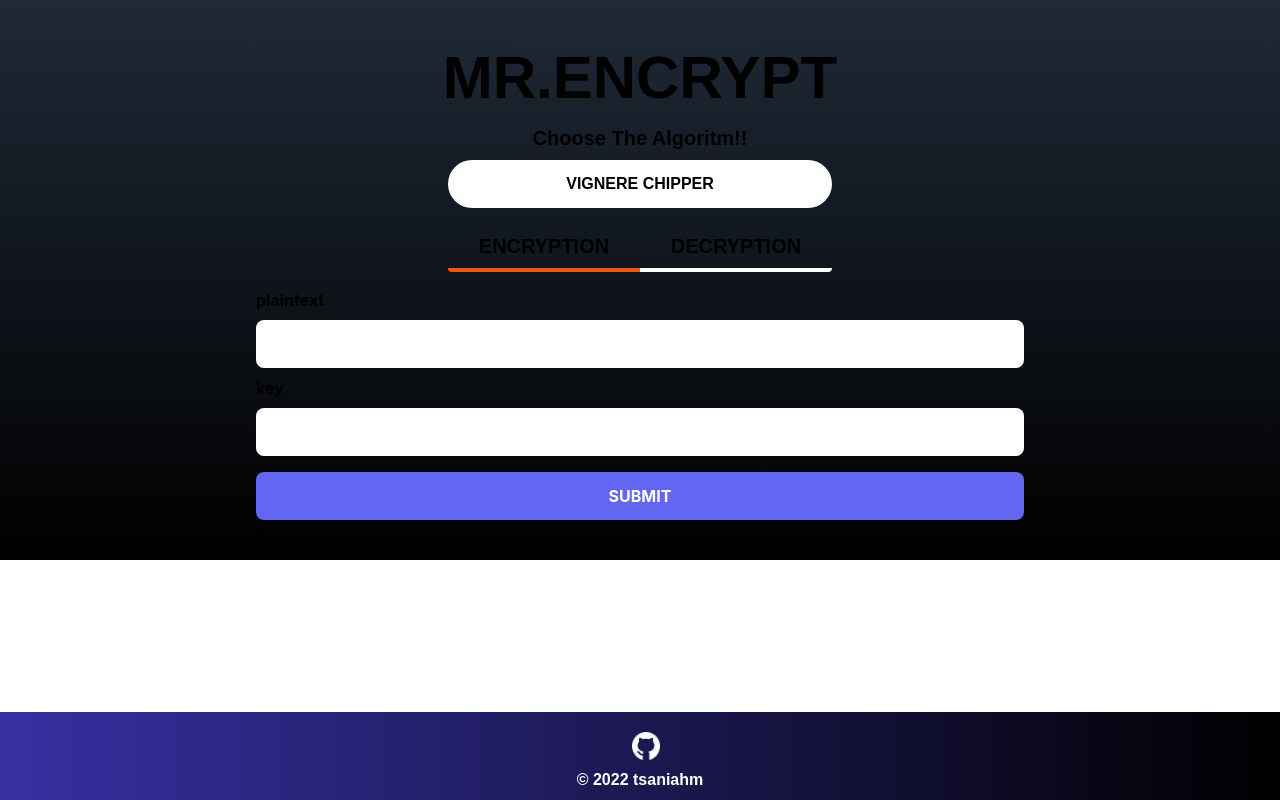
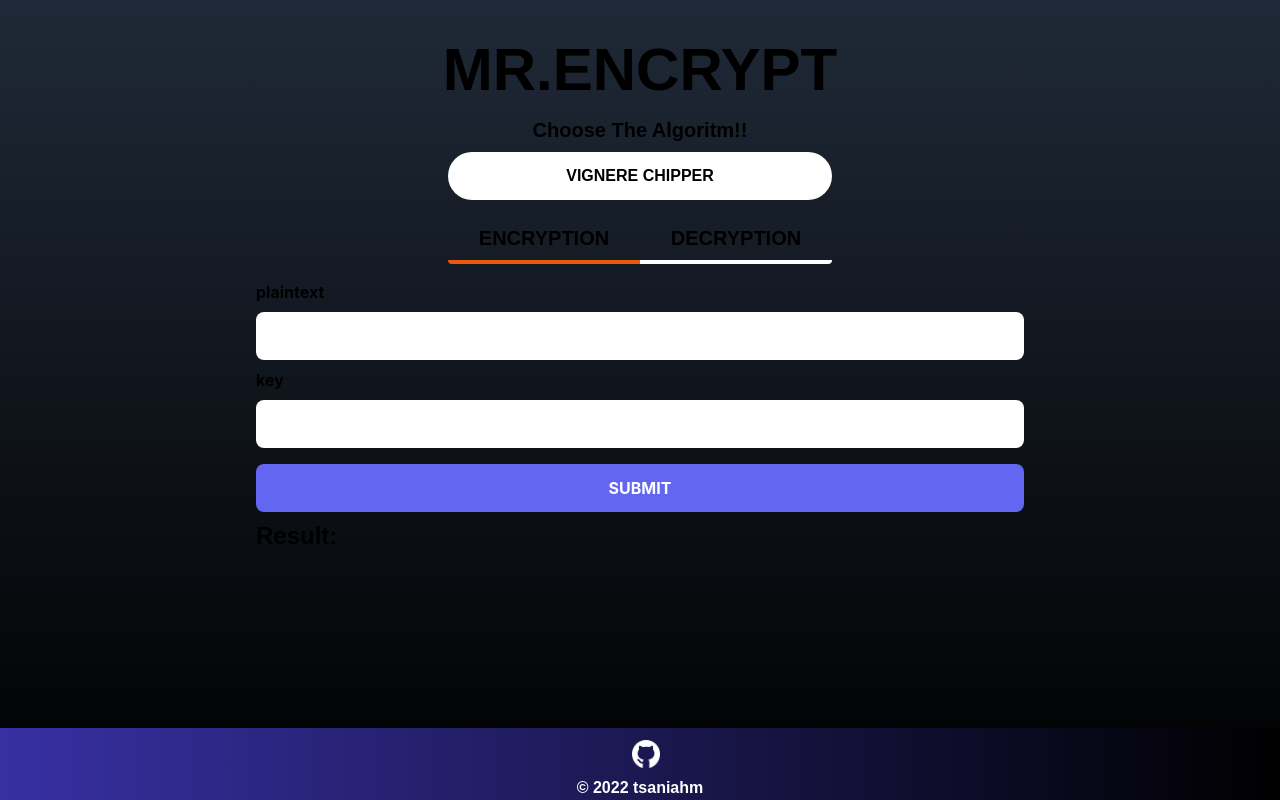
Before and after one commit to tsaniahm/next-encryt, a Next.js app: page / in a window 1280 px wide. Built offline with nearby package versions, Linux system fonts and the light colour scheme.

Commit message:
add vignere

```diff
--- a/components/molecules/Footer/Footer.js
+++ b/components/molecules/Footer/Footer.js
@@ -3,7 +3,8 @@ import Heading from "../../atoms/text/Heading"
 
 const Footer = () => {
     return(
-        <div className="fixed bottom-0 flex flex-col items-center justify-center w-full py-2 h-18 bg-gradient-to-r from-indigo-800 to-black">
+        <div className='relative min-h-full'>
+            <div className="absolute bottom-0 flex flex-col items-center justify-center w-full h-fit y-2 h h-18 bg-gradient-to-r from-indigo-800 to-black">
             <div className="flex items-center justify-center w-full h-full">
                 <div className="w-8 h-8 mx-1 mt-3 mb-1">
                 <Image src="/Images/github.png" alt="copy img" width="28" height="28" className="mx-2" />
@@ -11,6 +12,7 @@ const Footer = () => {
             </div>
             <Heading size="xs" fontWeight="bold" color="white">&#169; 2022 tsaniahm</Heading>
         </div>
+        </div>
     )
 }
 
--- a/components/organism/specificDropdown/ChooseAlgoDropdown.js
+++ b/components/organism/specificDropdown/ChooseAlgoDropdown.js
@@ -19,7 +19,7 @@ const ChooseAlgoDropdown = ({ algoritms, selected, setAlgoritm }) => {
                 <Heading size="xs" fontWeight="bold" transform="uppercase" color="black">{selected} chipper</Heading>
             </div>
             {open && (
-                <div className="absolute z-10 w-11/12 bg-white rounded-lg mb-36 md:w-8/12 xl:w-4/12 xl:mb-32">
+                <div className="absolute z-10 w-11/12 bg-white rounded-lg mt-36 md:w-8/12 xl:w-4/12 xl:mb-32">
                     <ul className="flex flex-col items-center justify-center py-1 text-sm text-gray-700 dark:text-gray-200">
                         {algoritms?.map((item) => (
                             <div className="w-full py-2 hover:bg-indigo-500" onClick={() =>handleSelect(item)} key={item}>
--- a/pages/index.js
+++ b/pages/index.js
@@ -61,7 +61,7 @@ export default function Home() {
         <meta property="og:title" content="Mr Encrypt" key="title" />
       </Head>
       <div><Toaster /></div>
-      <div className='flex flex-col items-center justify-center w-full px-5 pt-12 sm:px-20 xl:px-64 bg-gradient-to-b from-gray-800 to-black'>
+      <div className='flex flex-col items-center w-full h-screen px-5 pt-10 sm:px-20 xl:px-64 bg-gradient-to-b from-gray-800 to-black'>
         <div className="hidden md:block">
           <Heading size="3xl" fontWeight="bold" transform="uppercase">Mr.Encrypt</Heading>
         </div>
```
